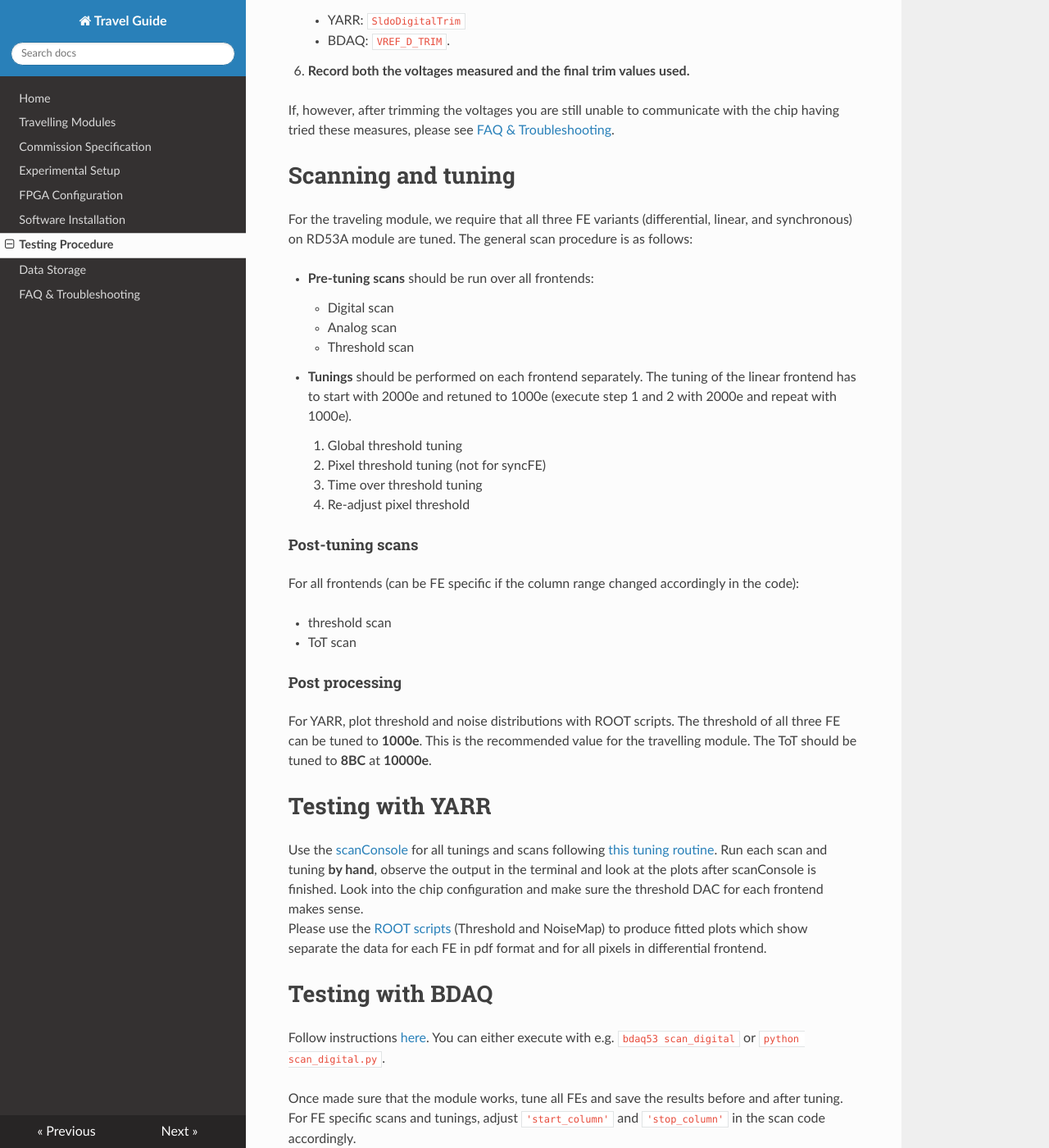
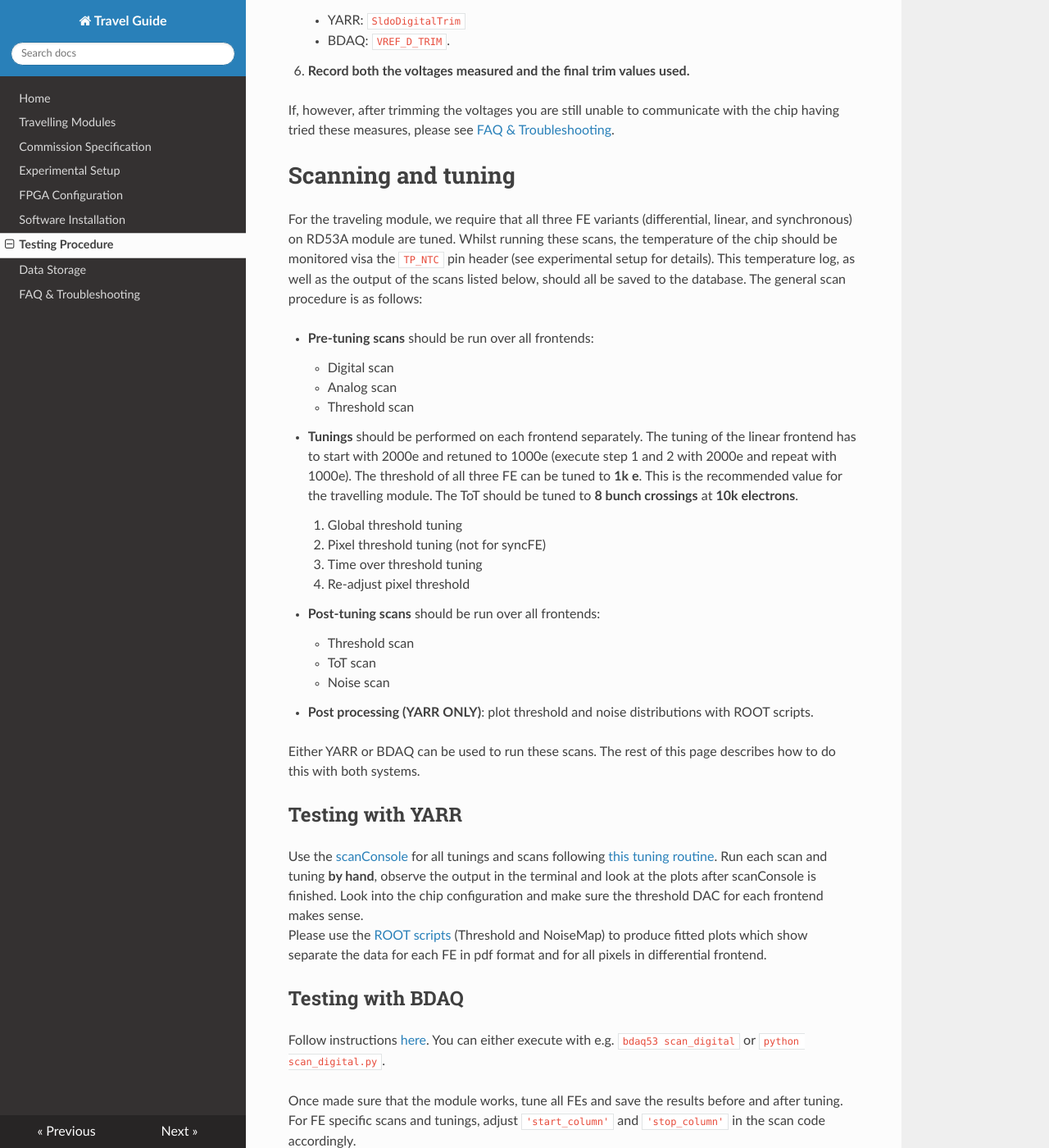
Before and after one commit to lime86/TravellingModule, an MkDocs documentation site: the page built from docs/procedure.md, in a window 1280 px wide and 1400 px high, scrolled down 4389 px. Shown: the whole window at 82% size. Built offline with MkDocs 1.6.1, drawn with Linux system fonts in a browser that asks for light colours; nearby versions of some CDN libraries; old or Windows-style settings are respelled for this version of MkDocs; some of the changed text lies outside the part shown.

Commit message:
Finishing off procedure, only checklist (and BDAQ edit) remains.

````diff
--- a/docs/procedure.md
+++ b/docs/procedure.md
@@ -104,44 +104,35 @@ If, however, after trimming the voltages you are still unable to communicate wit
 
 Scanning and tuning
 ====================
-For the traveling module, we require that all three FE variants (differential, linear, and synchronous) on RD53A module are tuned. The general scan procedure is as follows:
+For the traveling module, we require that all three FE variants (differential, linear, and synchronous) on RD53A module are tuned. Whilst running these scans, the temperature of the chip should be monitored visa the `TP_NTC` pin header (see experimental setup for details). This temperature log, as well as the output of the scans listed below, should all be saved to the database.
+The general scan procedure is as follows:
 
 
    * **Pre-tuning scans** should be run over all frontends:
       * Digital scan
       * Analog scan
       * Threshold scan
-   * **Tunings** should be performed on each frontend separately. The tuning of the linear frontend has to start with 2000e and retuned to 1000e (execute step 1 and 2 with 2000e and repeat with 1000e).
+   * **Tunings** should be performed on each frontend separately. The tuning of the linear frontend has to start with 2000e and retuned to 1000e (execute step 1 and 2 with 2000e and repeat with 1000e). The threshold of all three FE can be tuned to **1k e**. This is the recommended value for the travelling module. The ToT should be tuned to **8 bunch crossings** at **10k electrons**.
       1. Global threshold tuning
       2. Pixel threshold tuning (not for syncFE)
       3. Time over threshold tuning
       4. Re-adjust pixel threshold
+   * **Post-tuning scans** should be run over all frontends:
+      * Threshold scan
+      * ToT scan
+      * Noise scan
+   * **Post processing (YARR ONLY)**: plot threshold and noise distributions with ROOT scripts.
 
-#### Post-tuning scans
-For all frontends (can be FE specific if the column range changed
-accordingly in the code):
+Either YARR or BDAQ can be used to run these scans. The rest of this page describes how to do this with both systems.
 
--	threshold scan
--	ToT scan
-
-#### Post processing
-For YARR, plot threshold and noise distributions with ROOT scripts.
-	The threshold of all three FE can be tuned to
-	**1000e**. This is the recommended value for the travelling module. The ToT
-	should be tuned to **8BC** at **10000e**.
-
-
-Testing with YARR
-=====================
+## Testing with YARR
 
 Use the [scanConsole](https://yarr.readthedocs.io/en/latest/scanconsole) for all tunings and scans following [this tuning routine](https://yarr.readthedocs.io/en/latest/rd53a#tuning-routine).
 Run each scan and tuning **by hand**, observe the output in the terminal and look at the plots after scanConsole is finished. Look into the chip configuration and make sure the threshold DAC for each frontend makes sense.
 Please use the [ROOT scripts](https://yarr.readthedocs.io/en/latest/rootscripts) (Threshold and NoiseMap) to produce fitted plots which show separate the data for each FE in pdf format and for all pixels in differential frontend.
 
 
-
-Testing with BDAQ
-=====================
+## Testing with BDAQ
 
 Follow instructions
 [here](https://gitlab.cern.ch/silab/bdaq53/wikis/User-guide/General-usage).
@@ -168,7 +159,7 @@ Pixel threshold tuning uses ``meta_tune_local_threshold.py``.
 
 Detailed instructions:
 -------------------------------------------
-
+TODO: this seems like a lot of repeated information! Can we link to BDAQ documentation instead?
 ### Preparing the module
 
 Connect the DP1 connector on the single chip card (SCC) to the “DP_ML 1”
@@ -214,19 +205,3 @@ This means that the whole pixel matrix will be scanned. Start the scan by runnin
 ```
 Check the output: In the very beginning it should tell you which chip configuration file it is using. Verify that this is the file you downloaded or created in the previous section. Let the scan finish and open the output .pdf file. Double check that the correct chip serial number is displayed in the first sentence on the first page. Scroll to the second page. The **Event status** histogram should be empty. Scroll to the third page. The **Occupancy** map should be homogeneously yellow, showing an occupancy of 100 hits for every pixel. The total amount of hits should be \sum = 7680000, or 76800 pixels with 100 hits each.
 Congratulations, you are ready to begin testing the module.
-
-
-Tuning protocol
-===============
-
-Testing Parameters
-===============
-We try to provide supplementary information here, please refer to existing documentations. If anything is missing on both sides, feedback would be appreciated.
-
-
-	The only registers that should be changed in the chip configuration file are
-	- IREF (according to waferprobing data, via jumper and trim bits)
-	- VOLTAGE_TRIM (according to waferprobing data and measurements of VDDA and VDDD pins)
-	- MON_BG_TRIM (according to waferprobing data and measurement of <span style="color:red">todo</span>)
-	- VTH_SYNC, VThreshold_LIN, VTH1/2_DIFF (by threshold tuning procedure)
-	- IBIAS_KRUM_SYNC, KRUM_CURR_LIN, VFF_DIFF (by ToT tuning procedure)
````
Also changed, not shown: docs/images/SCC_labeled.jpg.
